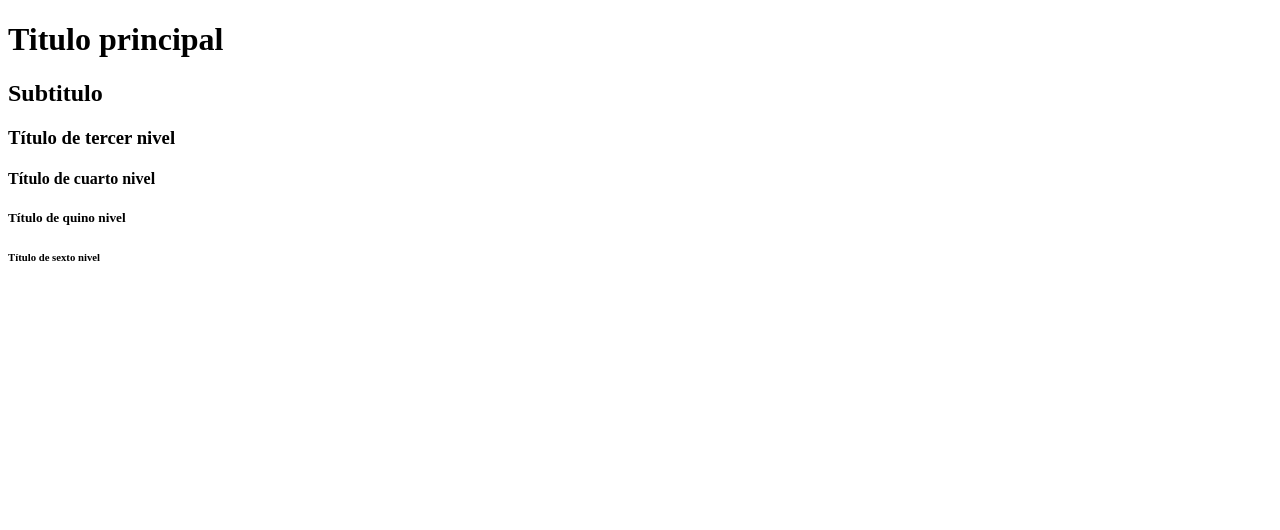
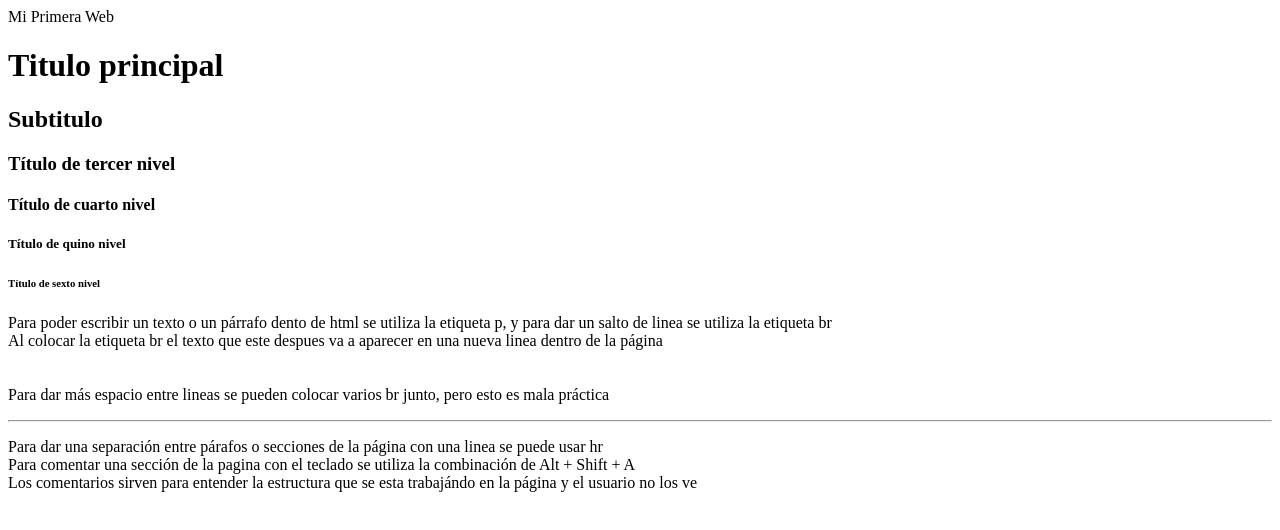
Before and after one commit to PaulaRubioTabares/PrimeraWeb, a plain HTML site: page index.html in a window 1280 px wide. Drawn offline with Linux system fonts and the light colour scheme.

Commit message:
index.html

```diff
--- a/index.html
+++ b/index.html
@@ -2,15 +2,29 @@
 <html lang="es">
 <head>
     <meta charset="UTF-8">
-    <title>Primer Web</title>
+    <title>Mi Primer Web</title>
 </head>
 <body>
+    <!-- Título principal de la página -->
+    <head>Mi Primera Web</head>
+
+    <!-- Diferentes titulos para contenido -->
     <h1>Titulo principal</h1>
     <h2>Subtitulo</h2>
     <h3>Título de tercer nivel</h3>
     <h4>Título de cuarto nivel</h4>
     <h5>Título de quino nivel</h5>
     <h6>Título de sexto nivel</h6>
+    <!-- Párrafos -->
+
+    <p>Para poder escribir un texto o un párrafo dento de html se utiliza la etiqueta p, y para dar un salto de linea se utiliza la etiqueta br <br> <!-- Salto de linea -->
+    Al colocar la etiqueta br el texto que este despues va a aparecer en una nueva linea dentro de la página <br><br><br>
+    Para dar más espacio entre lineas se pueden colocar varios br junto, pero esto es mala práctica</p>
+    <hr> <!-- Linea de separación-->
+    <p>Para dar una separación entre párafos o secciones de la página con una linea se puede usar hr <br>
+    Para comentar una sección de la pagina con el teclado se utiliza la combinación de Alt + Shift + A <br>
+    Los comentarios sirven para entender la estructura que se esta trabajándo en la página y el usuario no los ve
+    </p>
 
 </body>
 </html>
```
